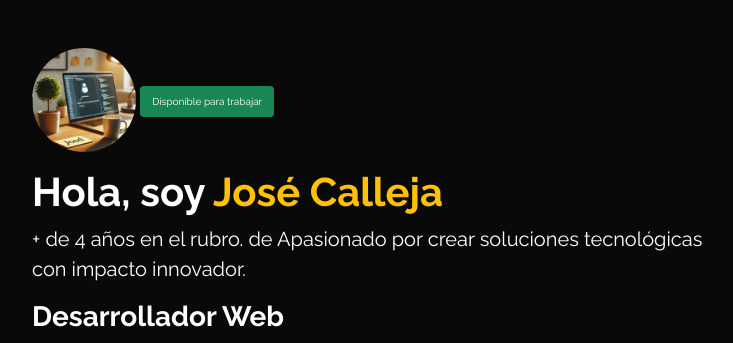
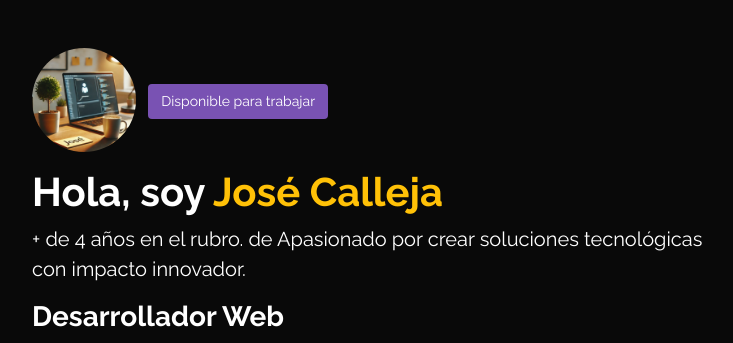
Before and after one commit to josecallejac/django-portafolio, a Django app: template portfolio/templates/home.html in a window 1280 px wide. Shown: the part 56-399 px from the top of the page, without its empty margins (86-819 px from the left). Run offline with Django 5.2, Linux system fonts and the light colour scheme; the template is opened without the code that fills it, so the values that code supplies are empty.

Commit message:
fix home

```diff
--- a/portfolio/templates/home.html
+++ b/portfolio/templates/home.html
@@ -12,7 +12,7 @@
 <header class="row text-white p-4 d-flex align-items-center">
   <div class="col-md-12 ">
     <img class="imagenprofile rounded-circle img-fluid" src="{% static 'portfolio/joseprogramador.webp' %}" alt="José Calleja">
-    <span class="badge bg-success mt-3"><a href="mailto:info@josecalleja.lat" style="color: white; text-decoration: none;" ><button type="button" class="btn btn-outline-success" style="font-size: 10px; padding: 3px;">Disponible para trabajar</a></button></span>
+    <span class="badge mt-3"><a href="mailto:info@josecalleja.lat" style="color: white; text-decoration: none;" ><button type="button" class="btn" style="background-color: #7952B3; color: #fff; font-size: 14px;">Disponible para trabajar</a></button></span>
   </div>
 
   <div class="col-md-8 pt-3">
```
